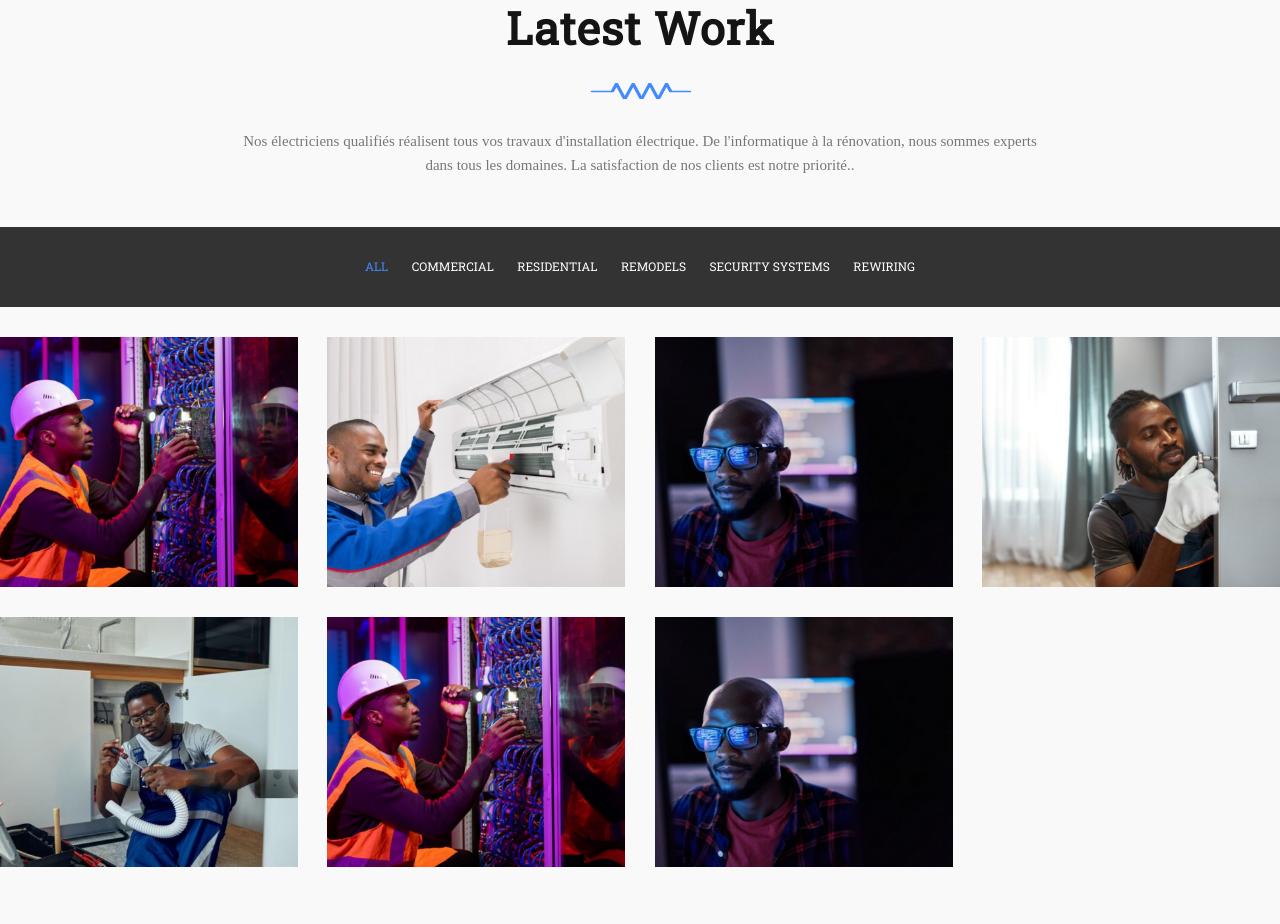
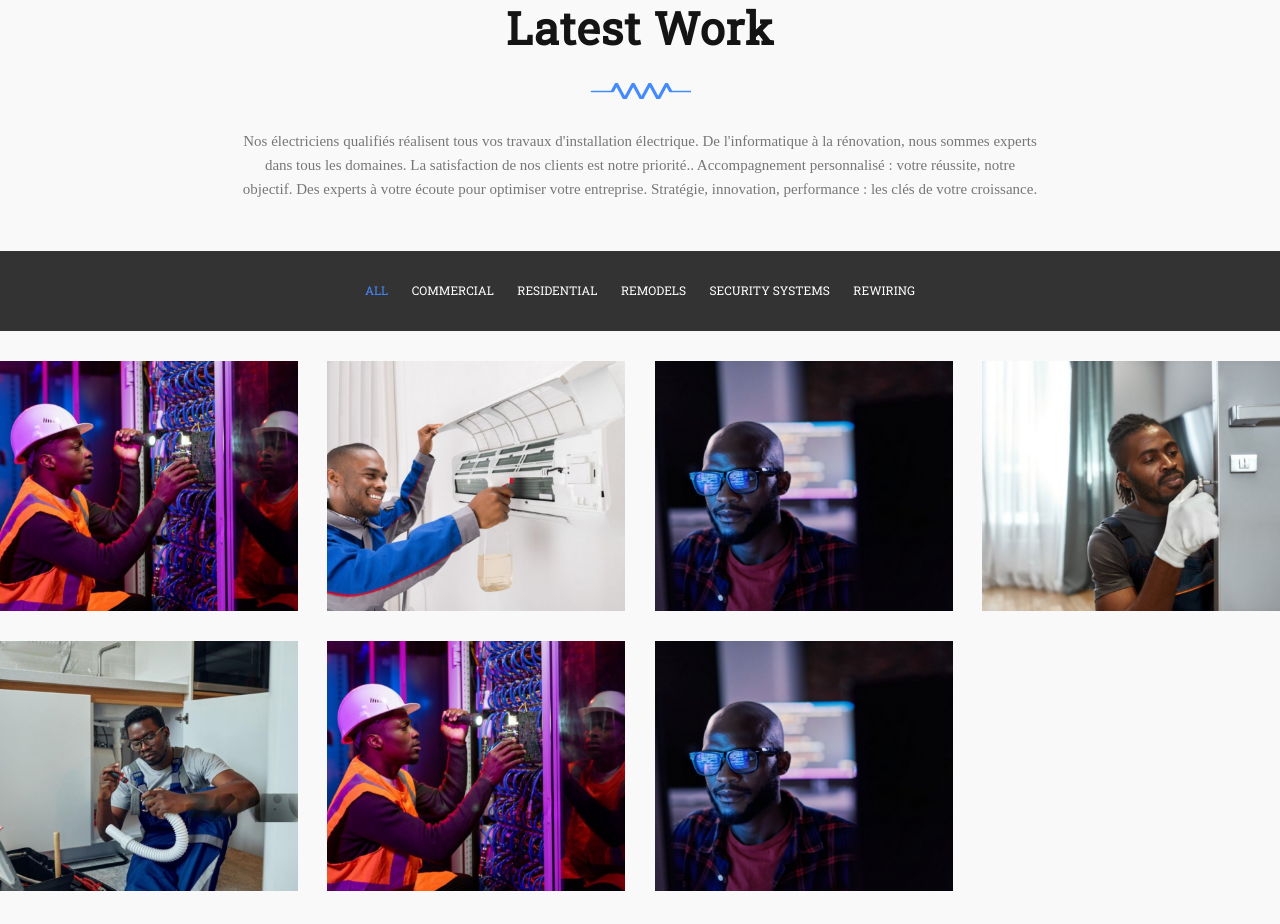
Before and after one commit to DJEZOUPRINCETIMOTHEE/ABBASERVICE, a plain HTML site: page index.html in a window 1280 px wide. Shown: the part 3218-4142 px from the top of the page. Drawn offline with Linux system fonts and the light colour scheme.

Commit message:
Update index.html

```diff
--- a/index.html
+++ b/index.html
@@ -458,7 +458,7 @@
         <div class="heading">
           <h3> Latest Work </h3>
           <hr>
-          <p> Nos électriciens qualifiés réalisent tous vos travaux d'installation électrique. De l'informatique à la rénovation, nous sommes experts dans tous les domaines. La satisfaction de nos clients est notre priorité.. </p>
+          <p> Nos électriciens qualifiés réalisent tous vos travaux d'installation électrique. De l'informatique à la rénovation, nous sommes experts dans tous les domaines. La satisfaction de nos clients est notre priorité.. Accompagnement personnalisé : votre réussite, notre objectif. Des experts à votre écoute pour optimiser votre entreprise. Stratégie, innovation, performance : les clés de votre croissance. </p>
         </div>
       </div>
       <div class="portfolio-wrapper">
```
